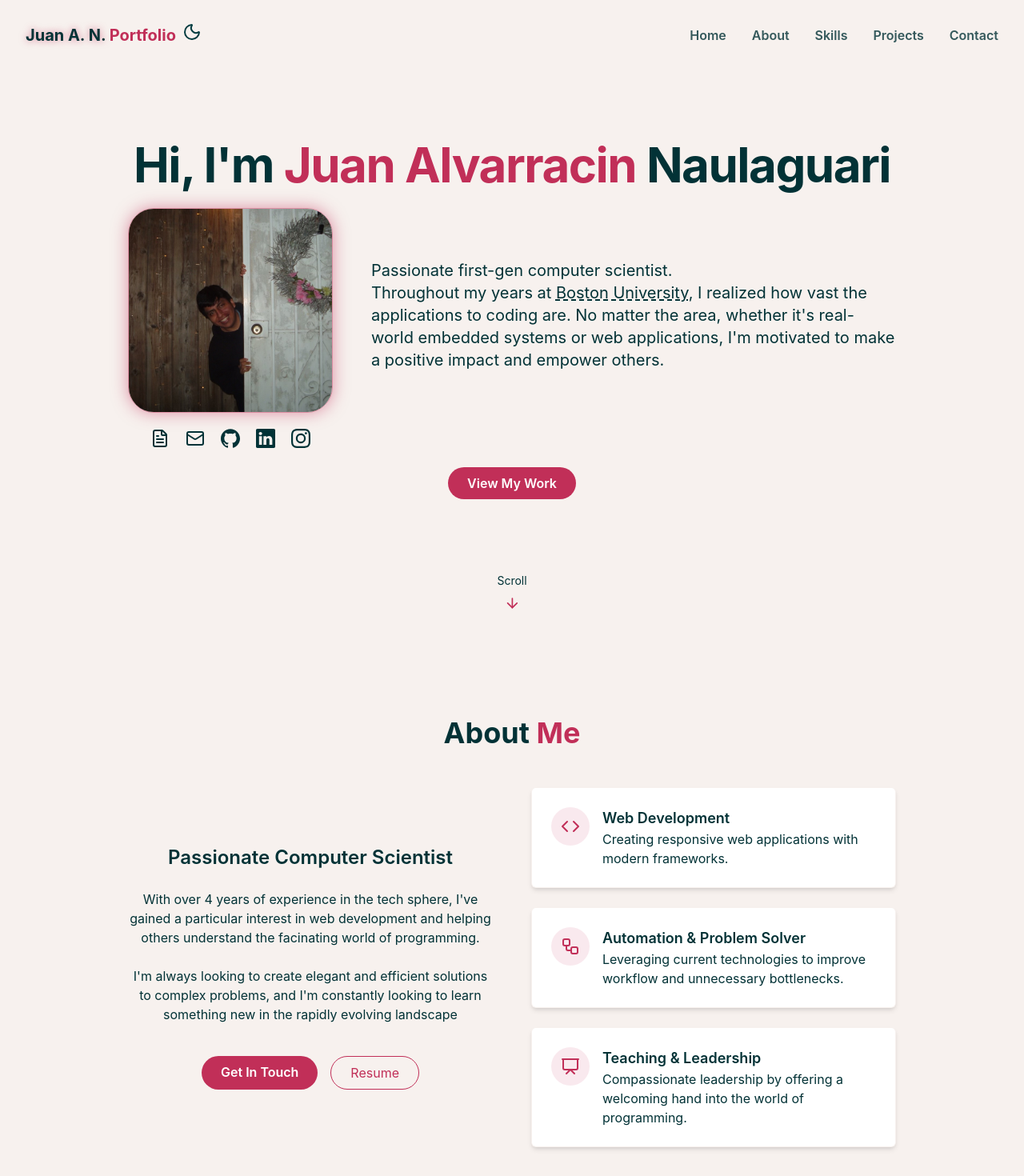
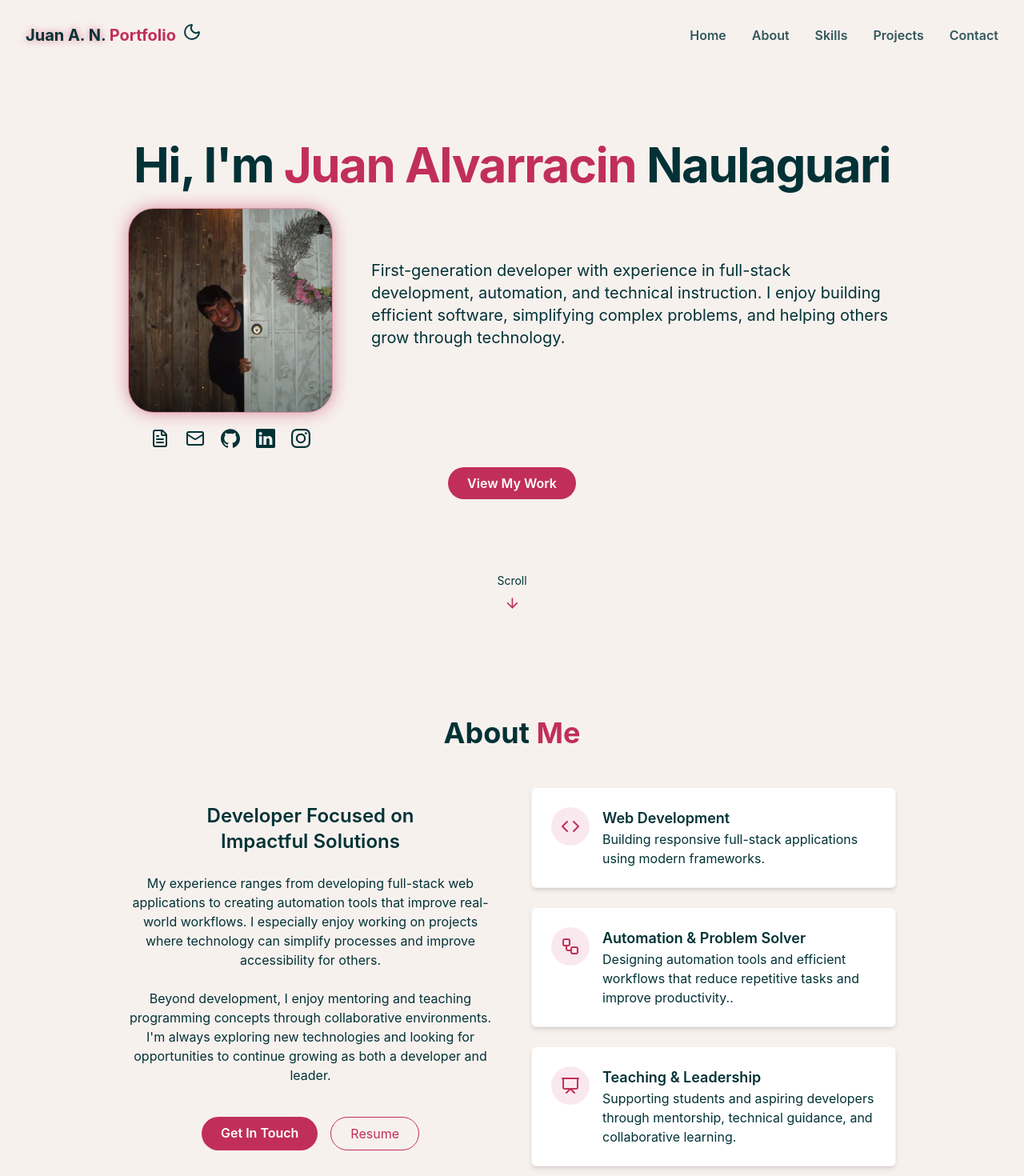
Before and after one commit to naulari/naulari.github.io, a React (Vite) app: page / in a window 1280 px wide. Shown: the top 1470 px of the page at 80% size. Built offline with nearby package versions, Linux system fonts and the light colour scheme.

Commit message:
Ready to clone to gh-page

```diff
--- a/src/components/AboutSection.jsx
+++ b/src/components/AboutSection.jsx
@@ -11,9 +11,9 @@ export const AboutSection= () => {
 
                 <div className="grid grid-cols-1 md:grid-cols-2 gap-12 items-center">
                     <div className="space-y-6">
-                        <h3 className="text-2xl font-semibold">Passionate Computer Scientist</h3>
-                        <p className="text-muted-foreground"> With over 4 years of experience in the tech sphere, I've gained a particular interest in web development and helping others understand the facinating world of programming.</p>
-                        <p className="text-muted-foreground">I'm always looking to create elegant and efficient solutions to complex problems, and I'm constantly looking to learn something new in the rapidly evolving landscape</p>
+                        <h3 className="text-2xl font-semibold">Developer Focused on <br />Impactful Solutions</h3>
+                        <p className="text-muted-foreground">My experience ranges from developing full-stack web applications to creating automation tools that improve real-world workflows. I especially enjoy working on projects where technology can simplify processes and improve accessibility for others.</p>
+                        <p className="text-muted-foreground">Beyond development, I enjoy mentoring and teaching programming concepts through collaborative environments. I'm always exploring new technologies and looking for opportunities to continue growing as both a developer and leader.</p>
 
                         <div className="flex flex-col sm:flex-row gap-4 pt-4 justify-center">
                             <a href="#contact" className="cosmic-button">Get In Touch</a>
@@ -28,7 +28,7 @@ export const AboutSection= () => {
                                 </div>
                                 <div className="text-left">
                                     <h4 className="font-semibold text-lg"> Web Development</h4>
-                                    <p className="text-muted-foreground">Creating responsive web applications with modern frameworks.</p>
+                                    <p className="text-muted-foreground">Building responsive full-stack applications using modern frameworks.</p>
                                 </div>
                             </div>
                         </div>
@@ -39,7 +39,7 @@ export const AboutSection= () => {
                                 </div>
                                 <div className="text-left">
                                     <h4 className="font-semibold text-lg">Automation & Problem Solver</h4>
-                                    <p className="text-muted-foreground">Leveraging current technologies to improve workflow and unnecessary bottlenecks.</p>
+                                    <p className="text-muted-foreground">Designing automation tools and efficient workflows that reduce repetitive tasks and improve productivity..</p>
                                 </div>
                             </div>
                         </div>
@@ -50,7 +50,7 @@ export const AboutSection= () => {
                                 </div>
                                 <div className="text-left">
                                     <h4 className="font-semibold text-lg">Teaching & Leadership</h4>
-                                    <p className="text-muted-foreground">Compassionate leadership by offering a welcoming hand into the world of programming.</p>
+                                    <p className="text-muted-foreground">Supporting students and aspiring developers through mentorship, technical guidance, and collaborative learning.</p>
                                 </div>
                             </div>
                         </div>
--- a/src/components/ContactSection.jsx
+++ b/src/components/ContactSection.jsx
@@ -55,7 +55,7 @@ export const ContactSection = () => {
 
                         <div className="space-y-6">
                             <div className="grid grid-cols-[auto_1fr] items-start">
-                                <div className="p-3 rounded-full bg-primary/10 hover:scale-[1.1]">
+                                <div className="p-3 rounded-full bg-primary/10 hover:scale-110 active:scale-95">
                                     <a href="mailto:jalvarr@outlook.com">
                                         <Mail className="h-6 w-6 text-primary" />
                                     </a>
@@ -69,7 +69,7 @@ export const ContactSection = () => {
                                 </div>
                             </div>
                             <div className="grid grid-cols-[auto_1fr] items-start">
-                                <div className="p-3 rounded-full bg-primary/10 hover:scale-[1.1]">
+                                <div className="p-3 rounded-full bg-primary/10 hover:scale-110 active:scale-95">
                                     <a href="tel:+19144268262">
                                         <Phone className="h-6 w-6 text-primary" />
                                     </a>
@@ -103,7 +103,7 @@ export const ContactSection = () => {
                                     rel="noopener noreferrer"
                                     aria-hidden="true"
                                     aria-label="Link to my LinkedIn Profile"
-                                    className="hover:text-primary">
+                                    className="hover:text-primary active:scale-95">
                                     <LinkedIn/>
                                 </a>
                                 <a href="https://instagram.com/naulari"
@@ -111,7 +111,7 @@ export const ContactSection = () => {
                                     rel="noopener noreferrer"
                                     aria-hidden="true"
                                     aria-label="Link to my Instagram Profile"
-                                    className="hover:text-primary">
+                                    className="hover:text-primary active:scale-95">
                                     <Instagram/>
                                 </a>
                             </div>
--- a/src/components/HeroSection.jsx
+++ b/src/components/HeroSection.jsx
@@ -55,11 +55,11 @@ export const HeroSection = () => {
                                     target="_blank"
                                     rel="noopener noreferrer"
                                     aria-label="Resume Link"
-                                    className="hover:text-primary">
+                                    className="hover:text-primary active:scale-95">
                                     <FileText className="w-5 h-5 sm:w-6 sm:h-6"/>
                                 </a>
                                 <a href="mailto:jalvarr@outlook.com"
-                                    className="hover:text-primary">
+                                    className="hover:text-primary active:scale-95">
                                     <Mail className="w-5 h-5 sm:w-6 sm:h-6"/>
                                 </a>
                                 <a href="https://github.com/naulari"
@@ -67,7 +67,7 @@ export const HeroSection = () => {
                                     target="_blank"
                                     rel="noopener noreferrer"
                                     aria-label="Github Profile Link"
-                                    className="hover:text-primary">
+                                    className="hover:text-primary active:scale-95">
                                     <GithubIcon/>
                                 </a>
                                 <a href="https://linkedin.com/in/jalvarr"
@@ -75,7 +75,7 @@ export const HeroSection = () => {
                                     target="_blank"
                                     rel="noopener noreferrer"
                                     aria-label="LinkedIn Profile Link"
-                                    className="hover:text-primary">
+                                    className="hover:text-primary active:scale-95">
                                     <LinkedIn/>
                                 </a>
                                 <a href="https://instagram.com/naulari"
@@ -83,15 +83,14 @@ export const HeroSection = () => {
                                     target="_blank"
                                     rel="noopener noreferrer"
                                     aria-label="Instagram Profile Link"
-                                    className="hover:text-primary">
+                                    className="hover:text-primary active:scale-95">
                                     <Instagram/>
                                 </a>
                             </div>
                         </div>
                         <div className="flex md:inline">
                             <p className="text-justify md:text-left text-base sm:text-lg md:text-xl md:py-16  text-muted-foreground max-w-2xl mx-auto opacity-0 animate-fade-in-delay-4">
-                                Passionate first-gen computer scientist. <br />
-                                Throughout my years at <u className="decoration-dashed">Boston University</u>, I realized how vast the applications to coding are. No matter the area, whether it's real-world embedded systems or web applications, I'm motivated to make a positive impact and empower others.
+                                First-generation developer with experience in full-stack development, automation, and technical instruction. I enjoy building efficient software, simplifying complex problems, and helping others grow through technology.
                             </p>
                         </div>
                     </div>
--- a/src/components/ThemeToggle.jsx
+++ b/src/components/ThemeToggle.jsx
@@ -35,10 +35,10 @@ export const ThemeToggle = () => {
     return (
         <button onClick={toggleTheme}
                 className={cn("items-center justify-center h-10 w-10 rounded-full",
-                "transition-colors duration-300 focus:outline-none"
+                "transition-colors duration-300 focus:outline-none active:scale-95 "
         )}>
 
-            {isDarkMode? (<Sun className="h-6 w-6 text-[#E8D6CB]" /> )
+            {isDarkMode? (<Sun className="h-6 w-6 text-[#f7f1ee]" /> )
             : (<Moon className="h-6 w-6 text-[#023C40]" />)}
         </button>
     );
```
Also changed, not shown: src/components/ProjectsSection.jsx (+11 -6 lines), 1 other file (tests, documents, lock files or other folders).
